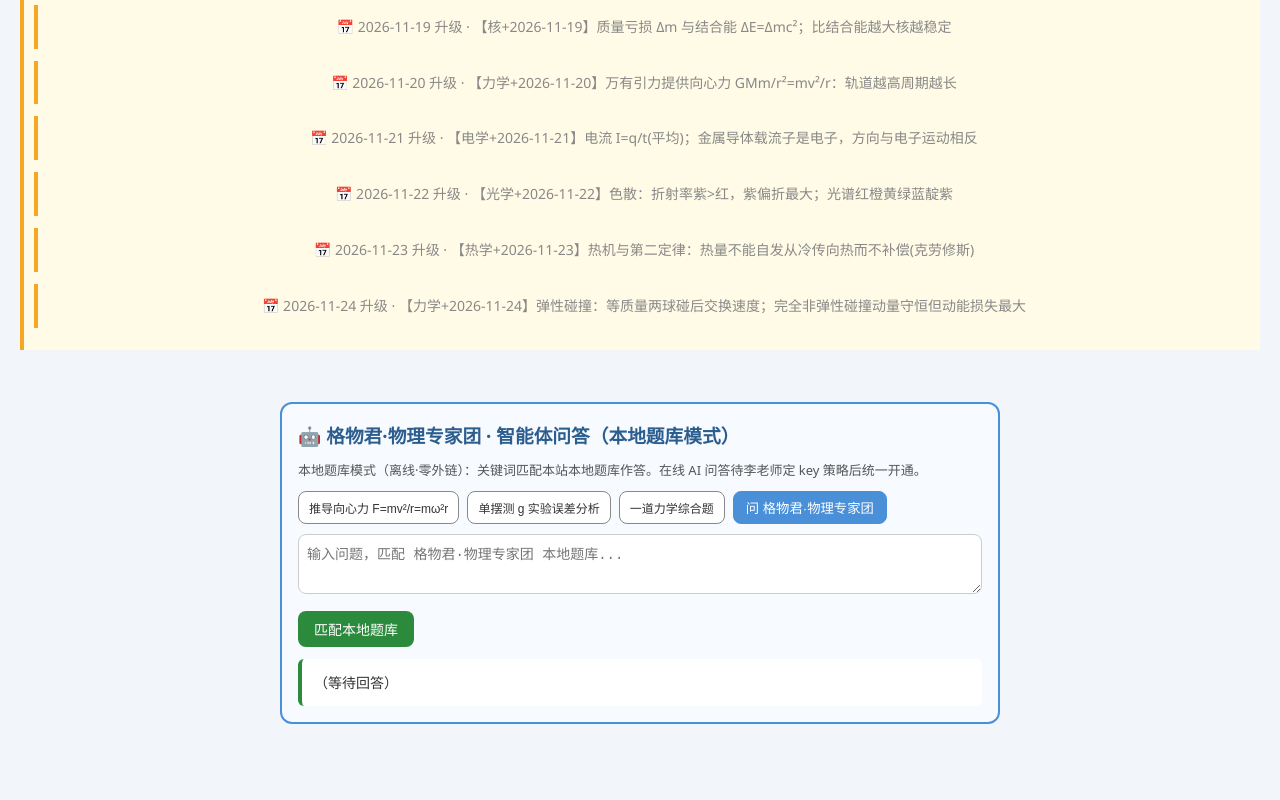
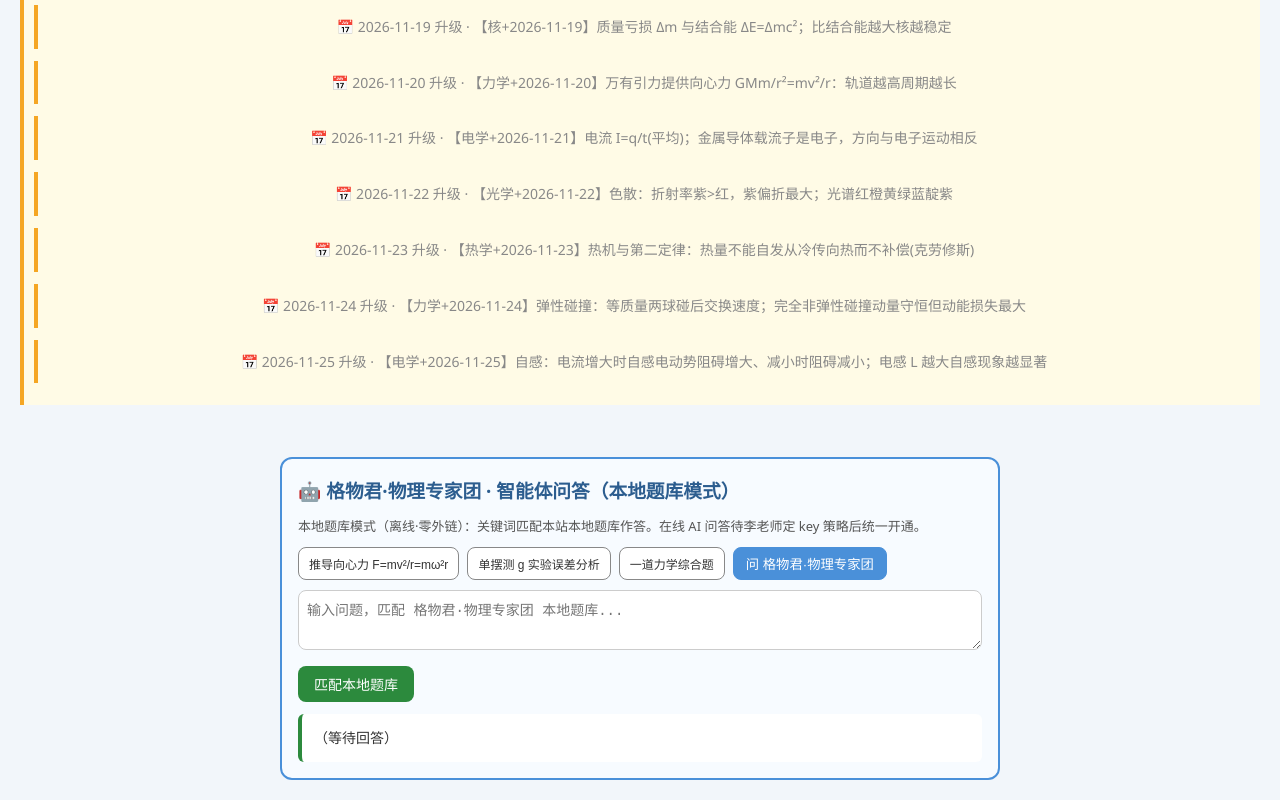
Before and after one commit to dapengzhanchi141345/li-yanming-physics, a plain HTML site: page index.html in a window 1280 px wide. Shown: the part 2683-3483 px from the top of the page. Before the commit the page ends 3427 px from the top, so only its background shows below. Drawn offline with Linux system fonts and the light colour scheme.

Commit message:
physics 12独立站升级 2026-11-25

```diff
--- a/index.html
+++ b/index.html
@@ -169,6 +169,8 @@ footer{text-align:center;padding:20px;color:#888;font-size:13px;margin-top:30px;
 <div style="background:#fffbe6;border-left:4px solid #f5a623;padding:10px;margin:12px 0;font-size:14px">📅 2026-11-23 升级 · 【热学+2026-11-23】热机与第二定律：热量不能自发从冷传向热而不补偿(克劳修斯)</div>
 
 <div style="background:#fffbe6;border-left:4px solid #f5a623;padding:10px;margin:12px 0;font-size:14px">📅 2026-11-24 升级 · 【力学+2026-11-24】弹性碰撞：等质量两球碰后交换速度；完全非弹性碰撞动量守恒但动能损失最大</div>
+
+<div style="background:#fffbe6;border-left:4px solid #f5a623;padding:10px;margin:12px 0;font-size:14px">📅 2026-11-25 升级 · 【电学+2026-11-25】自感：电流增大时自感电动势阻碍增大、减小时阻碍减小；电感 L 越大自感现象越显著</div>
 </footer>
 
 <script>
```
